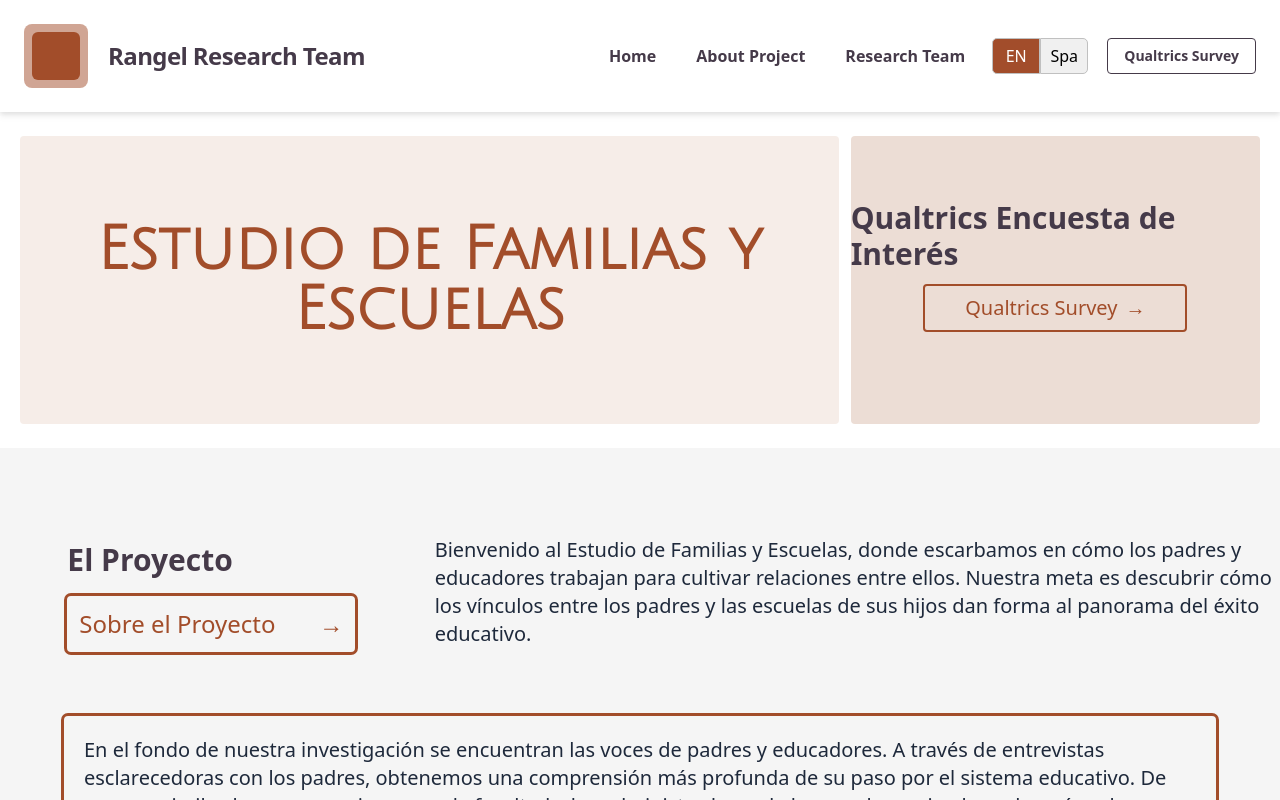
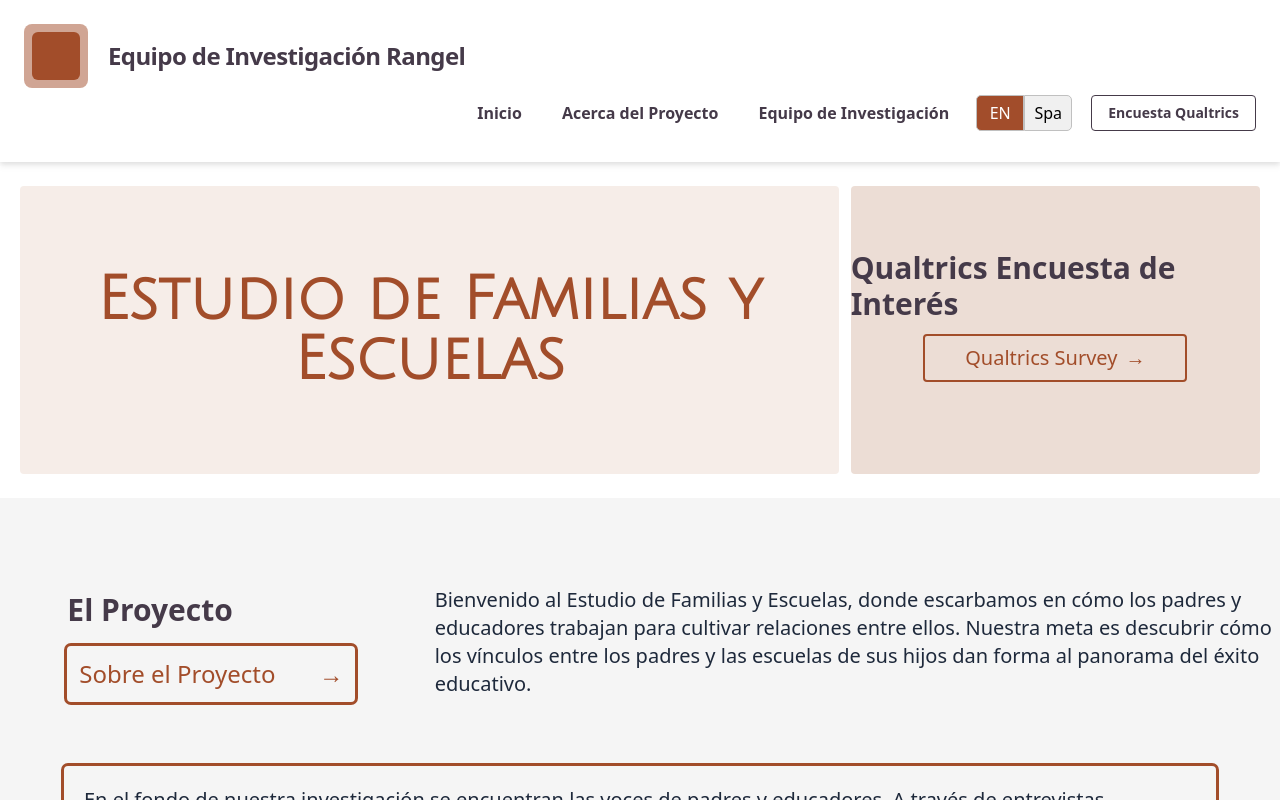
Before and after one commit to fullstackatbrown/rangel-research, a Next.js app: page /homeESP in a window 1280 px wide. Shown: the top 800 px of the page. Built offline with nearby package versions, Linux system fonts and the light colour scheme.

Commit message:
feat: Add Spanish version of navbar

```diff
--- /dev/null
+++ b/src/components/navigationBarESP.tsx
@@ -0,0 +1,51 @@
+import React from "react";
+import LangSwitchBtn from "./buttonLanguage";
+
+const NavigationBarESP = () => {
+  return (
+    <nav className="flex items-center justify-between flex-wrap bg-white p-6 drop-shadow-md">
+      <div className="flex items-center flex-shrink-0 text-gray-purple mr-6 bg-transparent">
+        <div className="bg-brown5/50 rounded-lg h-16 w-16 flex items-center justify-center">
+          <div className="bg-brown5 rounded-md h-12 w-12"></div>
+        </div>
+        <span className="font-bold text-2xl tracking-tight pl-5 bg-transparent">
+          Equipo de Investigación Rangel
+        </span>
+      </div>
+
+      <div className="w-full block flex-grow lg:flex lg:items-center lg:w-auto bg-transparent ">
+        <div className="text-md font-semibold flex space-x-10 justify-end lg:flex-grow pr-5 bg-transparent">
+          <a
+            href="home"
+            className="block mt-4 lg:inline-block lg:mt-0 text-gray-purple hover:text-brown5 bg-transparent"
+          >
+            Inicio
+          </a>
+          <a
+            href="about"
+            className="block mt-4 lg:inline-block lg:mt-0 text-gray-purple hover:text-brown5 bg-transparent"
+          >
+            Acerca del Proyecto
+          </a>
+          <a
+            href="teamBios"
+            className="block mt-4 lg:inline-block lg:mt-0 text-gray-purple hover:text-brown5 bg-transparent"
+          >
+            Equipo de Investigación
+          </a>
+        </div>
+        <div className="flex space-x-3 items-center justify-between bg-transparent">
+          <LangSwitchBtn language={"EN"} switchLang={"Spa"} />
+          <a
+            href="https://brown.co1.qualtrics.com/jfe/form/SV_2seiVuFl1tCmNim"
+            className="inline-block text-sm font-semibold px-4 py-2.5 leading-none bg-transparent border border-gray-purple rounded text-gray-purple hover:text-brown1 hover:bg-brown5 hover:border-transparent mt-4 lg:mt-0 ease-out duration-100"
+          >
+            Encuesta Qualtrics
+          </a>
+        </div>
+      </div>
+    </nav>
+  );
+};
+
+export default NavigationBarESP;
--- a/src/pages/homeESP.tsx
+++ b/src/pages/homeESP.tsx
@@ -1,6 +1,5 @@
-import NavigationBar from '@/components/navigationBar';
 import QualtricsButton from '@/components/qualtricsButton';
-
+import NavigationBarESP  from '@/components/navigationBarESP';
 
 
 export default function Home() {
@@ -8,7 +7,7 @@ export default function Home() {
   return (
 
     <div className="bg-white">
-      <NavigationBar/>
+      <NavigationBarESP/>
 
 
       <div className='mt-6 bg-transparent w-full h-72 flex items-center px-5'>
--- a/src/pages/teamBiosESP.tsx
+++ b/src/pages/teamBiosESP.tsx
@@ -1,7 +1,7 @@
 import React from 'react';
 import TeamMember from '../components/TeamMember';
 import Member from '../interfaces/interfaces';
-import NavigationBar from '@/components/navigationBar';
+import NavigationBarESP from '@/components/navigationBarESP';
 
 const team: Member[] = [
     {
@@ -35,7 +35,7 @@ const pc: Member[] = [{
 const TeamBioESP: React.FC = () => {
     return (
       <div className="container mx-auto my-8">
-        <NavigationBar/>
+        <NavigationBarESP/>
         <div className="mb-8" style={{ marginBottom: '48px' }}/>
         <h1 className="text-4xl text-medium-brown text-center font-semibold mb-8">Nuestro Equipo</h1>
         <div className="bg-white p-8 mb-8">
```
